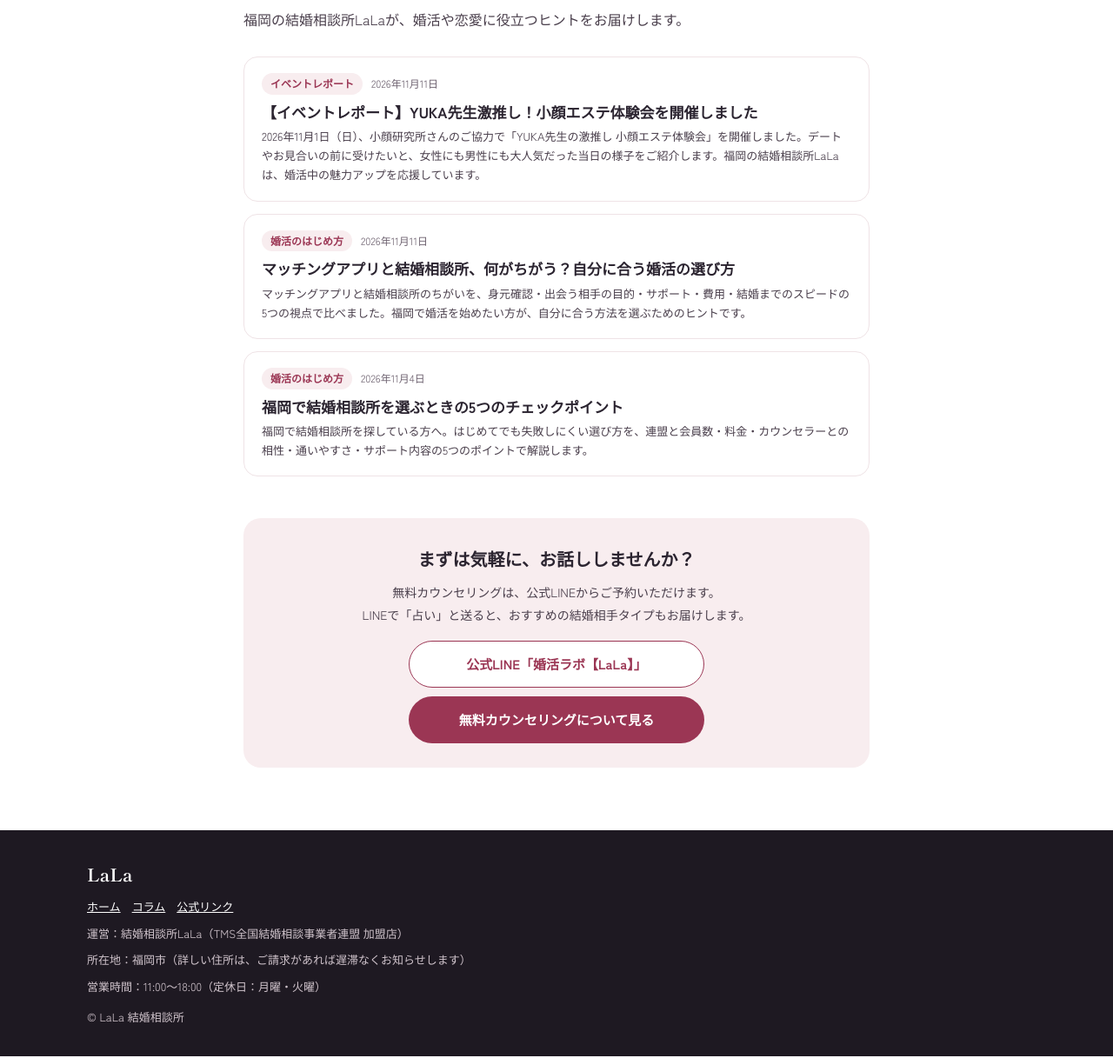
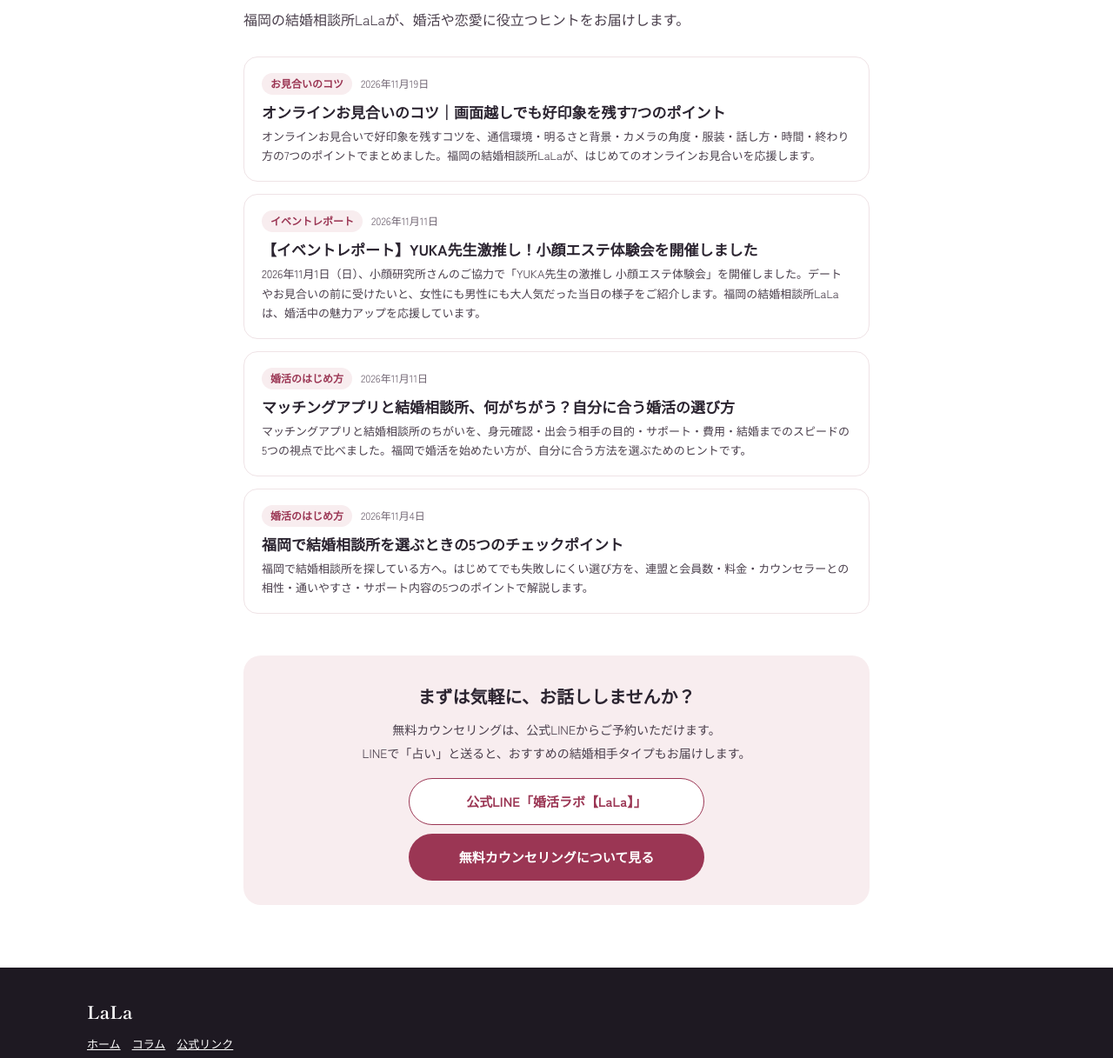
Before and after one commit to lala-konkatsu/lala-konkatsu.github.io, a plain HTML site: page column.html in a window 1280 px wide. Shown: the part 226-1443 px from the top of the page at 87% size. Drawn offline with Linux system fonts and the light colour scheme.

Commit message:
Add files via upload

```diff
--- a/column.html
+++ b/column.html
@@ -80,6 +80,11 @@ article figcaption{margin-top:6px;font-size:12px;color:var(--muted);text-align:c
 <h1>婚活コラム</h1>
 <p style="margin:0 0 28px;color:var(--sub)">福岡の結婚相談所LaLaが、婚活や恋愛に役立つヒントをお届けします。</p>
 <ul class="list">
+<li><a href="/column/online-omiai-kotsu">
+<span class="d"><span class="tag">お見合いのコツ</span><time datetime="2026-11-19">2026年11月19日</time></span>
+<span class="ti">オンラインお見合いのコツ｜画面越しでも好印象を残す7つのポイント</span>
+<span class="ex">オンラインお見合いで好印象を残すコツを、通信環境・明るさと背景・カメラの角度・服装・話し方・時間・終わり方の7つのポイントでまとめました。福岡の結婚相談所LaLaが、はじめてのオンラインお見合いを応援します。</span>
+</a></li>
 <li><a href="/column/event-kogao-20261101">
 <span class="d"><span class="tag">イベントレポート</span><time datetime="2026-11-11">2026年11月11日</time></span>
 <span class="ti">【イベントレポート】YUKA先生激推し！小顔エステ体験会を開催しました</span>
@@ -111,7 +116,7 @@ article figcaption{margin-top:6px;font-size:12px;color:var(--muted);text-align:c
 <p>運営：結婚相談所LaLa（TMS全国結婚相談事業者連盟 加盟店）</p>
 <p>所在地：福岡市（詳しい住所は、ご請求があれば遅滞なくお知らせします）</p>
 <p>営業時間：11:00〜18:00（定休日：月曜・火曜）</p>
-<p style="margin-top:4px">© LaLa 結婚相談所</p>
+<p style="margin-top:4px">© 結婚相談所LaLa</p>
 </div></footer>
 </body>
 </html>
--- a/sitemap.xml
+++ b/sitemap.xml
@@ -2,8 +2,9 @@
 <urlset xmlns="http://www.sitemaps.org/schemas/sitemap/0.9">
   <url><loc>https://lala-konkatsu.com/</loc><lastmod>2026-10-30</lastmod></url>
   <url><loc>https://lala-konkatsu.com/links/</loc><lastmod>2026-10-28</lastmod></url>
-  <url><loc>https://lala-konkatsu.com/column</loc><lastmod>2026-11-11</lastmod></url>
+  <url><loc>https://lala-konkatsu.com/column</loc><lastmod>2026-11-19</lastmod></url>
   <url><loc>https://lala-konkatsu.com/column/event-kogao-20261101</loc><lastmod>2026-11-11</lastmod></url>
   <url><loc>https://lala-konkatsu.com/column/matching-app-soudansho-chigai</loc><lastmod>2026-11-11</lastmod></url>
   <url><loc>https://lala-konkatsu.com/column/fukuoka-soudansho-erabikata</loc><lastmod>2026-11-04</lastmod></url>
+  <url><loc>https://lala-konkatsu.com/column/online-omiai-kotsu</loc><lastmod>2026-11-19</lastmod></url>
 </urlset>
```
